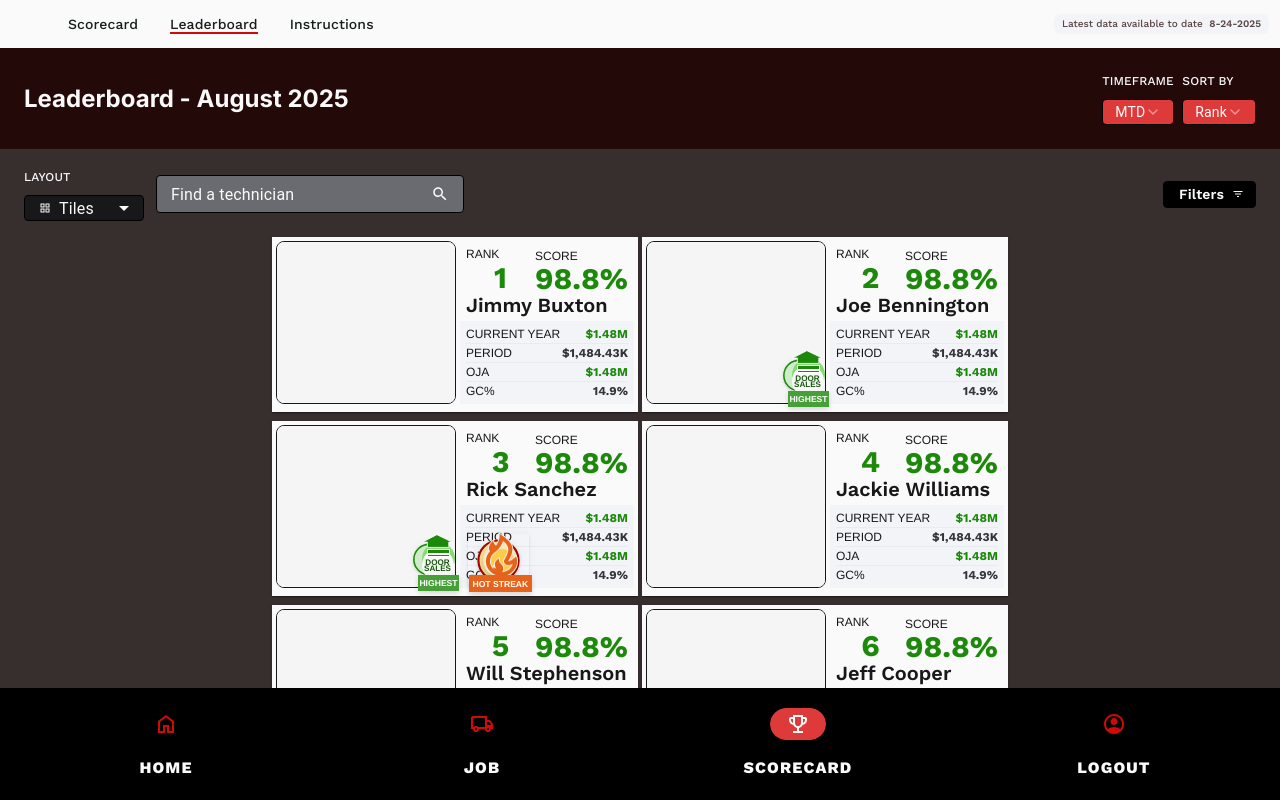
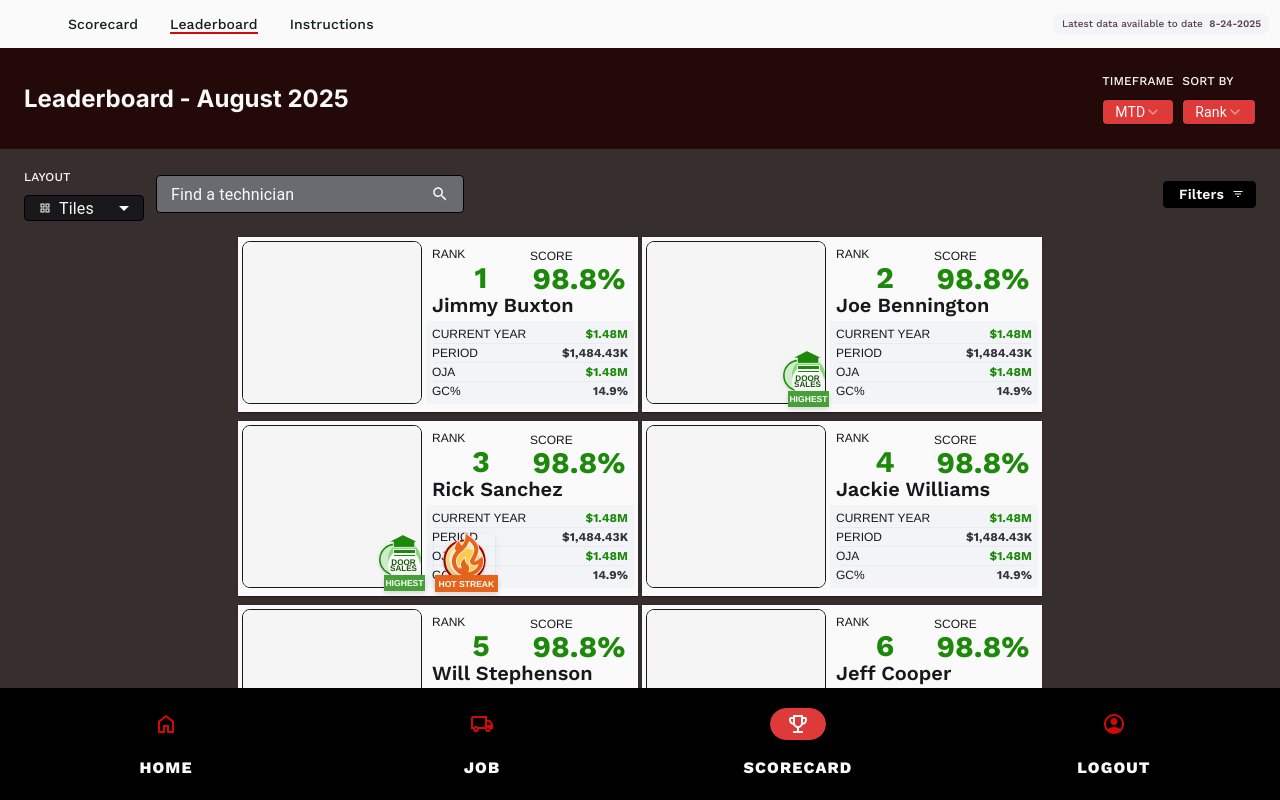
Before and after one commit to codewithsweth/a1-tech-tile-view, a React (Vite) app: page / in a window 1280 px wide. Built offline with nearby package versions, Linux system fonts and the light colour scheme.

Commit message:
Fix rank centering and set card width to 400px with responsive design

```diff
--- a/src/screens/LeaderboardTiles/sections/LeaderboardSection/components/TileView.tsx
+++ b/src/screens/LeaderboardTiles/sections/LeaderboardSection/components/TileView.tsx
@@ -155,13 +155,15 @@ export default function TileView() {
                 key={person.rank}
                 sx={{
                   display: 'flex',
-                  alignItems: 'stretch'
+                  alignItems: 'stretch',
+                  justifyContent: 'center'
                 }}
               >
                 <Card
                   sx={{
                     display: 'flex',
-                    width: '100%',
+                    width: { xs: '100%', sm: '400px' },
+                    maxWidth: '400px',
                     height: '175px',
                     gap: 0.5,
                     alignItems: 'flex-start',
@@ -277,6 +279,7 @@ export default function TileView() {
                                   fontWeight: 'bold',
                                   color: '#1d890b',
                                   fontSize: { xs: '24px', sm: '30px' },
+                                  textAlign: 'center',
                                   letterSpacing: 0,
                                   lineHeight: 'normal',
                                   whiteSpace: 'nowrap',
@@ -319,6 +322,7 @@ export default function TileView() {
                                   fontWeight: 'bold',
                                   color: '#1d890b',
                                   fontSize: { xs: '24px', sm: '30px' },
+                                  textAlign: 'center',
                                   letterSpacing: 0,
                                   lineHeight: 'normal',
                                   whiteSpace: 'nowrap',
```
